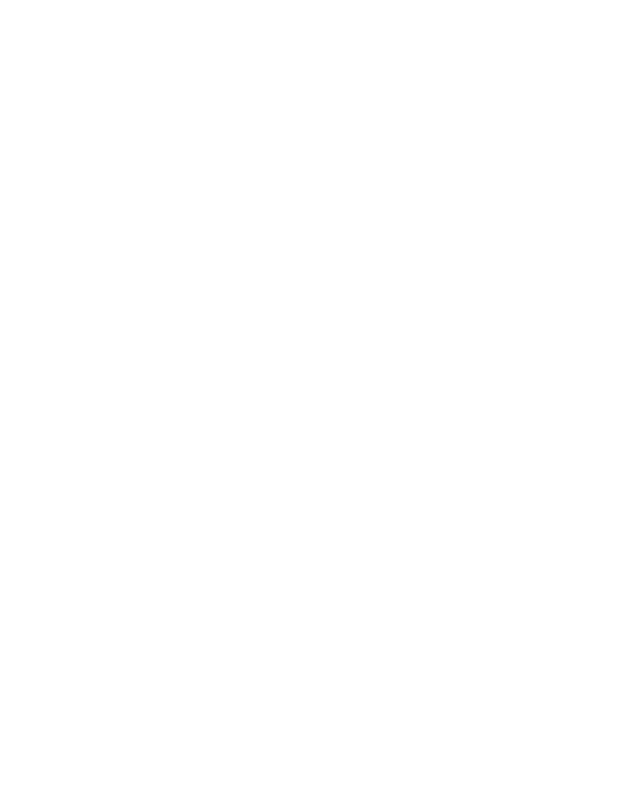
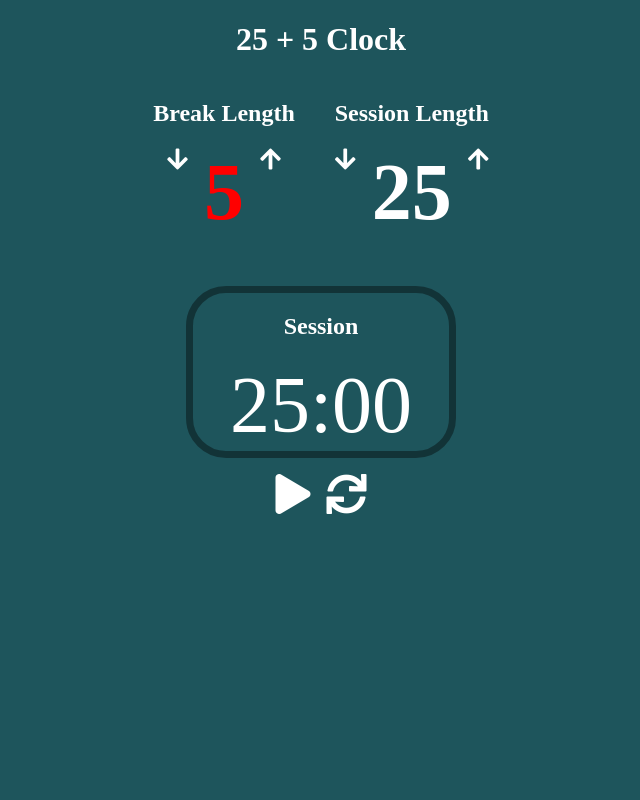
Before and after one commit to nikhilchintawar/pomodoro-clock, a plain HTML site: page index.html in a window 1280 px wide. Shown: the top 800 px of the page, without its empty margins (319-959 px from the left). Drawn offline with Linux system fonts and the light colour scheme.

Commit message:
created the structure and styled the pomodoro clock page

```diff
--- a/index.html
+++ b/index.html
@@ -3,14 +3,54 @@
 <head>
     <meta charset="UTF-8"/>
     <meta name="viewport" content="width=device-width, initial-scale=1.0"/>
-    <title>TEMPLATE</title>
-    <link rel="shortcut icon" href="http://www.google.com/s2/favicons?domain=css-tricks.com" type="image/x-icon">
+    <title>25 + 5 Clock</title>
+    <link rel="shortcut icon" href="http://www.google.com/s2/favicons?domain=nikhilchintawar.github.io" type="image/x-icon">
     <link rel="stylesheet" href="https://cdnjs.cloudflare.com/ajax/libs/font-awesome/5.14.0/css/all.min.css">
-    <link rel="stylesheet" href="style.css">
+    <link rel="stylesheet" href="./style.css">
 </head>
 <body>
+    <header>
+        <h1>25 + 5 Clock</h1>
+    </header>
 
+    <!-- break and session length -->
+    <div class="label-block" >
+        <div id="break-label">
+            <h2>Break Length</h2>
+            <div class="time-block">
+                <i class="fas fa-arrow-down decrease"></i>
+                <span class="break-time">5</span>
+                <i class="fas fa-arrow-up increase"></i>
+            </div>
+        </div>
+        <div id="session-label">
+            <h2>Session Length</h2>
+            <div class="time-block">
+                <i class="fas fa-arrow-down decrease"></i>
+                <span class="session-time">25</span>
+                <i class="fas fa-arrow-up increase"></i>
+            </div>
+        </div>
+    </div>
 
+    <!-- timer -->
+    <div class="timer">
+        <div class="timer-block">
+            <h2>Session</h2>
+            <div class="session-time">
+                25:00
+            </div>
+        </div>
+    </div>
+
+    <div class="controls-button">
+        <i class="fas fa-play"></i>
+        <i class="fas fa-sync"></i>
+    </div>
+
+    <footer>
+        Designed and Coded by Nikhil Chintawar
+    </footer>
     <!-- script -->
     <script src="./index.js"></script>
 </body>
--- a/style.css
+++ b/style.css
@@ -5,4 +5,68 @@ html{
 body{
     margin: 0;
     min-height: 100vh;
+    background: #1e555c;
+    color: #ffffff;
+    overflow-y: hidden;
 }
+
+h1{
+    text-align: center;
+}
+
+.label-block{
+    display: flex;
+    justify-content: center;
+    column-gap: 2.5rem;
+}
+
+.time-block{
+    display: flex;
+    justify-content: center;
+    column-gap: 1rem;
+    font-size: 1.5rem;
+    cursor: pointer;
+    font-weight: bolder;
+}
+
+.timer{
+    display: grid;
+    place-items: center;
+    margin-top: 3rem;
+}
+
+.timer-block{
+    border: 7px solid rgba(0, 0, 0, 0.4);
+    border-radius: 2.5rem;
+    width: 20%;
+    text-align: center;
+}
+
+.session-time{
+    font-size: 5rem;
+}
+
+.break-time{
+    font-size: 5rem;
+    color: #ff0000;
+}
+
+.controls-button{
+    display: flex;
+    justify-content: center;
+    font-size: 2.5rem;
+    padding: 1rem;
+    column-gap: 1rem;
+    cursor: pointer;
+}
+
+footer{
+    text-align: center;
+    margin-top: 80%;
+}
+
+@media screen and (max-width: 600px){
+    .timer-block{
+        width: 80%;
+    }
+}
```
